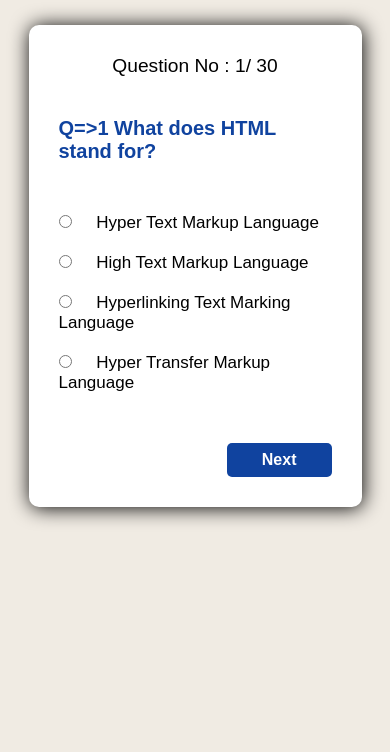
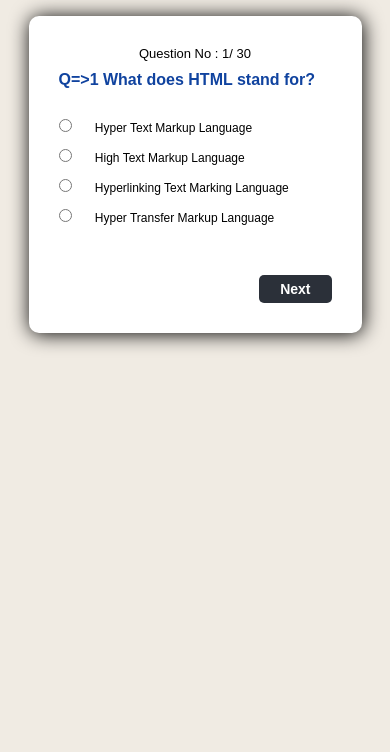
Before and after one commit to qadir2005/Quiz-App, a plain HTML site: page index.html in a window 390 px wide. Shown: the part 92-844 px from the top of the page. Drawn offline with Linux system fonts and the light colour scheme.

Commit message:
Update style.css

```diff
--- a/style.css
+++ b/style.css
@@ -35,17 +35,19 @@
   font-weight: bold;
 }
 .percentage{
-  color:blue;
+  color: #10439f;
   width: 100px;
   height: 100px;
   border-radius: 100%;
-  border: 2px solid blue;
+  border: 6px solid #10439f;
   display: none;
   justify-content: center;
   align-items: center;
   font-size: 22px;
   margin: auto;
   margin-top: 50px;
+  box-shadow: 7px 6px 41px #10439f;
+  font-weight: bold;
 }
 .options {
   margin-top: 50px;
@@ -66,9 +68,9 @@
 }
 .submit button {
   padding: 8px 35px;
-  cursor: pointer;
+  cursor: not-allowed;
   font-weight: bold;
-  background-color: #10439f;
+  background-color: #2b3039;
   font-size: 16px;
   color: white;
   border: none;
@@ -76,9 +78,6 @@
   transition: 0.3;
 }
 
-.submit button:hover{
-    background-color: #052258;
-}
 #finishbtn{
   background-color: green;
   display: none;
@@ -87,4 +86,22 @@
   .container{
     width: 70%;
   }
+  .container .question{
+    font-size: 16px;
+  }
+  .submit button{
+    padding: 6px 21px;
+    font-size: 14px;
+  }
+  h1{
+    font-size: 24px;
+  }
+  .container p:first-of-type{
+    font-size: 13px;
+    margin-bottom: 10PX;
+  }
+  .options{
+    font-size: 12px;
+    margin-top: 30px;
+  }
 }
```
